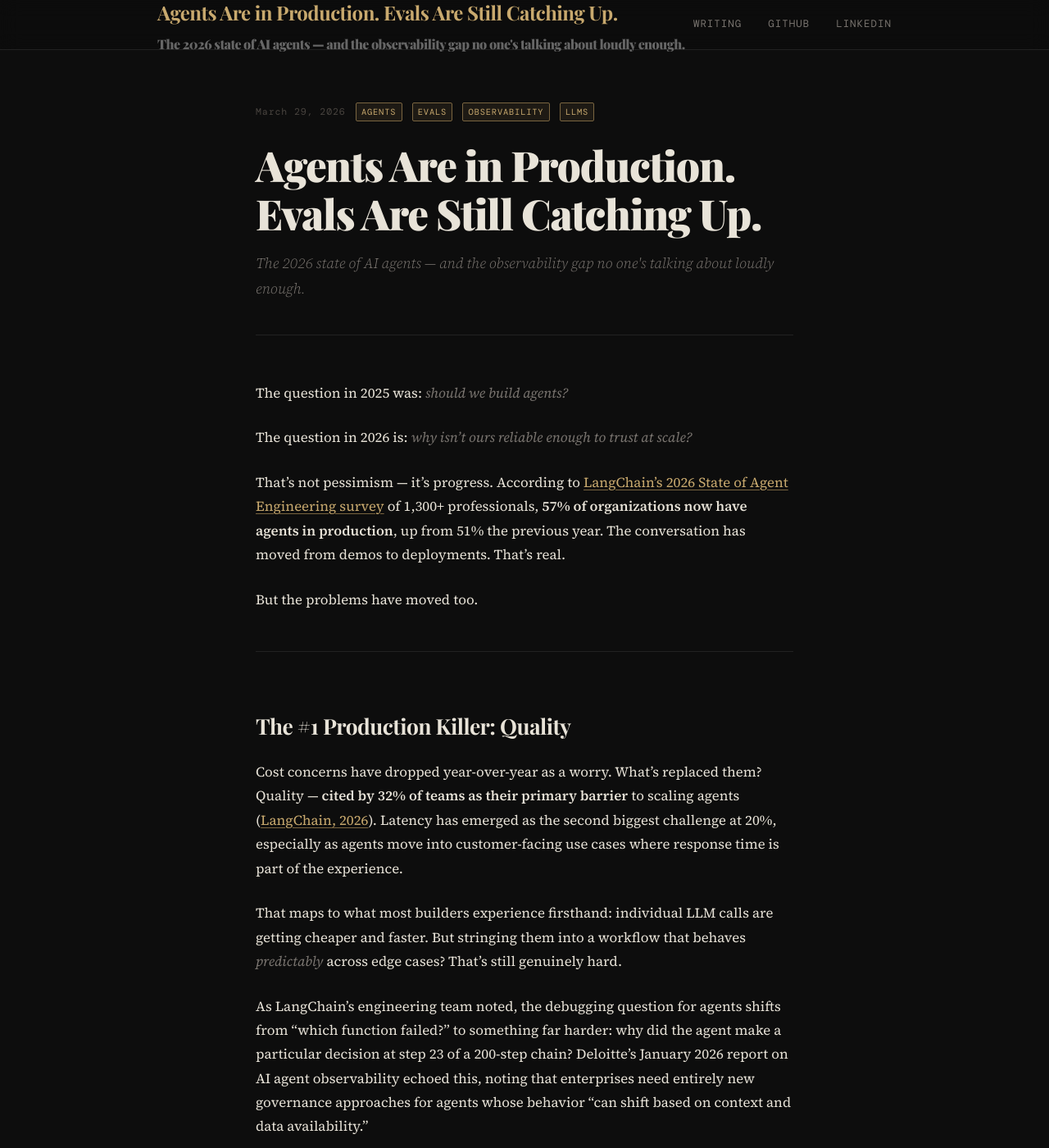
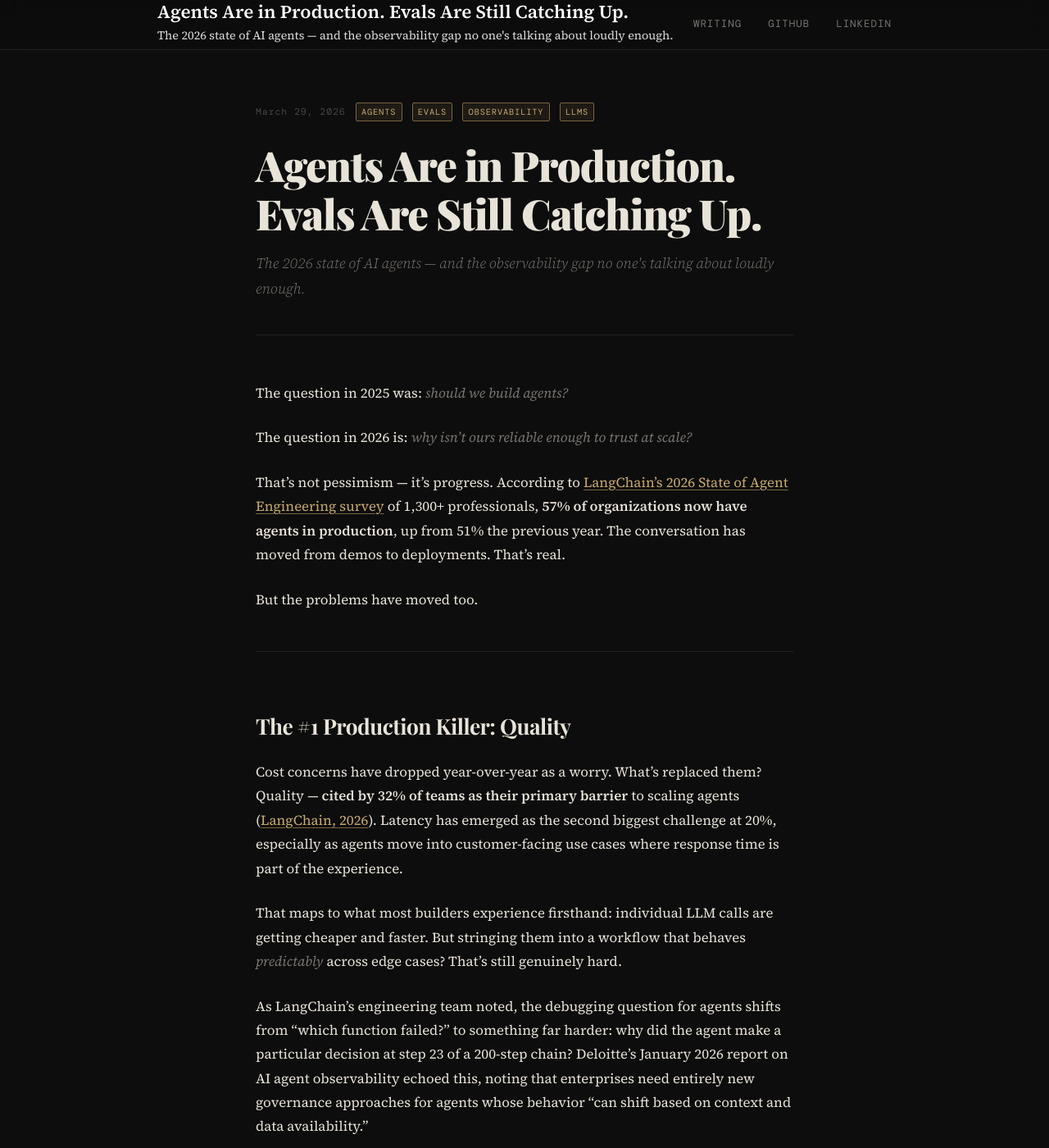
Before and after one commit to YeshwanthSadum/YeshwanthSadum.github.io, a Jekyll site: the page built from blogs/_posts/2026-03-29-agents-evals-2026.md, in a window 1280 px wide and 1400 px high. Shown: the whole window at 82% size. Built offline with Jekyll 4.4.1, drawn with Linux system fonts in a browser that asks for light colours; some web fonts are replaced.

Commit message:
fix header

```diff
--- a/blogs/_layouts/default.html
+++ b/blogs/_layouts/default.html
@@ -16,10 +16,10 @@
   <header class="site-header">
     <nav class="nav-inner">
       {% if page.layout == 'post' %}
-        <div class="site-logo">
-          <span class="blog-title">{{ page.title }}</span>
+        <div class="post-title-block">
+          <div class="post-page-title">{{ page.title }}</div>
           {% if page.subtitle %}
-            <span class="blog-subtitle">{{ page.subtitle }}</span>
+            <div class="post-page-subtitle">{{ page.subtitle }}</div>
           {% endif %}
         </div>
       {% else %}
@@ -46,15 +46,23 @@
   <script src="{{ '/assets/js/main.js' | relative_url }}"></script>
 
   <style>
-    .blog-title {
-      font-size: 1.5rem;
-      font-weight: bold;
+    .post-title-block {
+      display: flex;
+      flex-direction: column;
+      color: #fff;
+      text-align: left;
+      max-width: 100%;
     }
-    .blog-subtitle {
-      font-size: 1rem;
-      color: #666;
-      display: block;
-      margin-top: 0.2rem;
+    .post-page-title {
+      font-size: 1.4rem;
+      font-weight: 900;
+      line-height: 1.1;
+      color: #fff;
+      margin-bottom: 0.2rem;
+    }
+    .post-page-subtitle {
+      font-size: 0.9rem;
+      color: #dcdcdc;
     }
   </style>
 </body>
```
